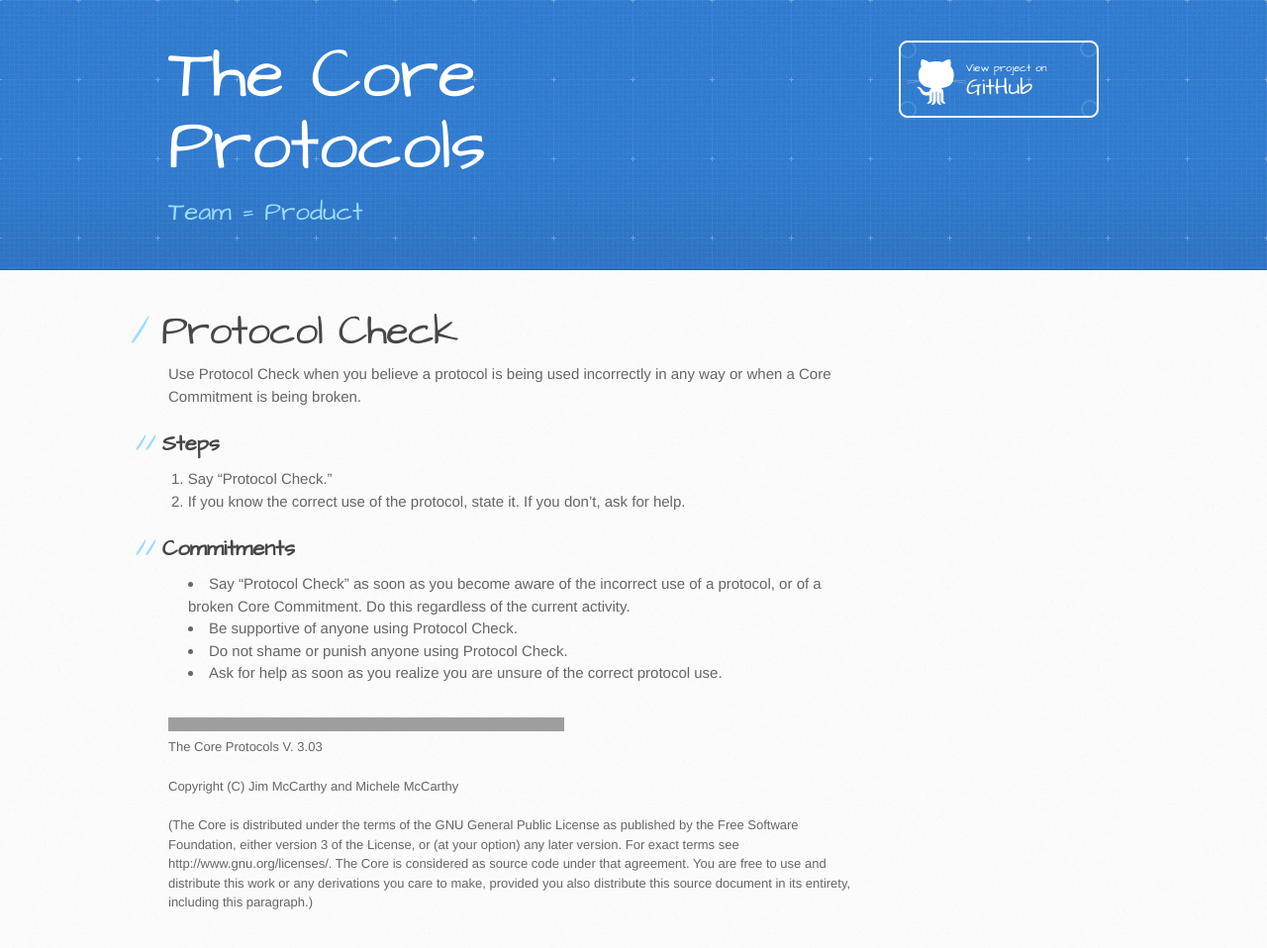
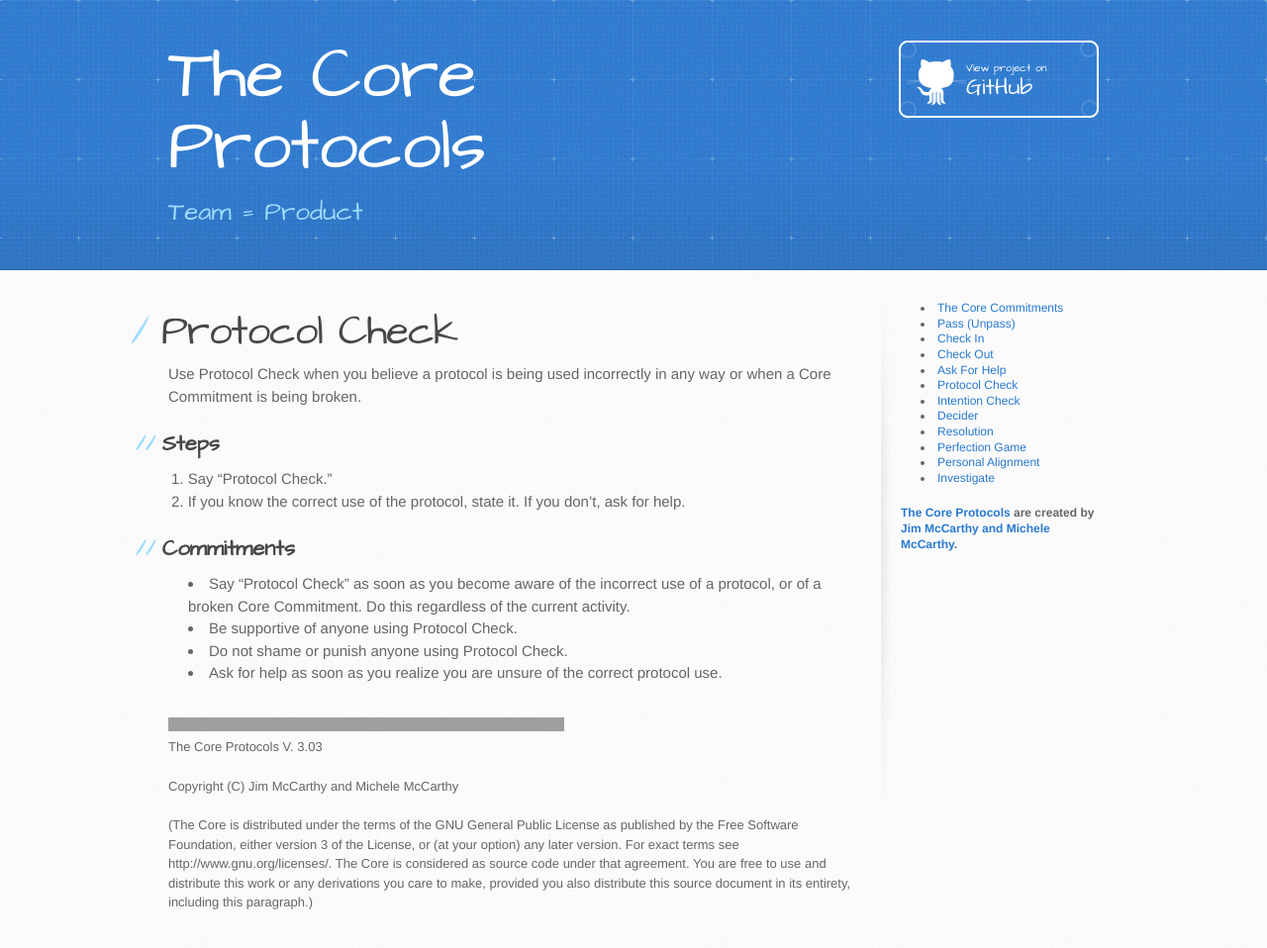
Before and after one commit to algimantas/core-protocols, a Jekyll site: the page built from en/protocol-check.md, in a window 1280 px wide, cut to the strip 0-964 px from the top of the page. Shown: the top 958 px of the strip at 99% size. Built offline with Jekyll 4.4.1, drawn with Linux system fonts in a browser that asks for light colours; Markdown is read by kramdown in place of the engine named in the settings; grey boxes are pictures that could not be loaded.

Commit message:
Side menu

```diff
--- a/_layouts/protocol.html
+++ b/_layouts/protocol.html
@@ -33,6 +33,25 @@
             {{ content }}
         </section>
 
+        <aside id="sidebar">
+            <ul>
+                <li><a href="{{ site.baseurl }}en/the-core-commitments">The Core Commitments</a></li>
+                <li><a href="{{ site.baseurl }}en/pass-unpass">Pass (Unpass)</a></li>
+                <li><a href="{{ site.baseurl }}en/check-in">Check In</a></li>
+                <li><a href="{{ site.baseurl }}en/check-out">Check Out</a></li>
+                <li><a href="{{ site.baseurl }}en/ask-for-help">Ask For Help</a></li>
+                <li><a href="{{ site.baseurl }}en/protocol-check">Protocol Check</a></li>
+                <li><a href="{{ site.baseurl }}en/intention-check">Intention Check</a></li>
+                <li><a href="{{ site.baseurl }}en/decider">Decider</a></li>
+                <li><a href="{{ site.baseurl }}en/resolution">Resolution</a></li>
+                <li><a href="{{ site.baseurl }}en/perfection-game">Perfection Game</a></li>
+                <li><a href="{{ site.baseurl }}en/personal-alignment">Personal Alignment</a></li>
+                <li><a href="{{ site.baseurl }}en/investigate">Investigate</a></li>
+            </ul>
+            <p class="repo-owner"><a href="https://github.com/algimantas/core-protocols">The Core Protocols</a> are created by <a
+                    href="http://www.mccarthyshow.com/">Jim McCarthy and Michele McCarthy</a>.</p>
+        </aside>
+
         <section id="copyright">
             <hr size="1" />
             <p>The Core Protocols V. 3.03</p>
@@ -43,25 +62,6 @@
                 provided you also distribute this source document in its entirety, including this paragraph.)
             </p>
         </section>
-
-        <!--
-        <aside id="sidebar">
-            <a href="https://github.com/algimantas/core-protocols/zipball/master" class="button">
-                <small>Download</small>
-                .zip file
-            </a>
-            <a href="https://github.com/algimantas/core-protocols/tarball/master" class="button">
-                <small>Download</small>
-                .tar.gz file
-            </a>
-
-            <p class="repo-owner"><a href="https://github.com/algimantas/core-protocols"></a> is maintained by <a
-                    href="https://github.com/algimantas">algimantas</a>.</p>
-
-            <p>This page was generated by <a href="https://pages.github.com">GitHub Pages</a> using the Architect theme
-                by <a href="https://twitter.com/jasonlong">Jason Long</a>.</p>
-        </aside>
-        -->
     </div>
 </div>
 </body>
```
